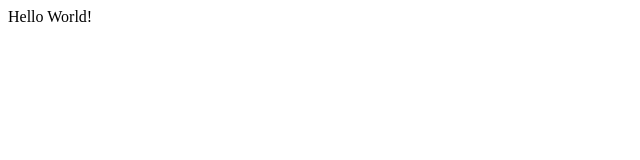
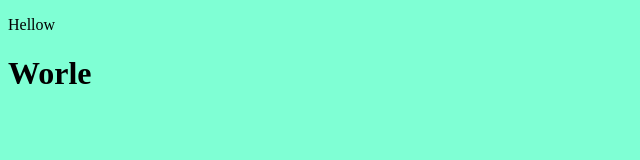
Before and after one commit to Tang979/CCVMTPTPM_Nhom4, a plain HTML site: page index.html in a window 1280 px wide. Shown: the whole page, without its empty margins (0-640 px from the left). Drawn offline with Linux system fonts and the light colour scheme.

Commit message:
html-css

```diff
--- a/index.html
+++ b/index.html
@@ -8,7 +8,8 @@
 </head>
 <body>
     <div class="hello-box">
-        Hello World!
+        <p>Hellow</p>
+        <h1>Worle</h1>
     </div>
 </body>
 </html>
--- a/style.css
+++ b/style.css
@@ -0,0 +1,3 @@
+* {
+    background-color: aquamarine;
+}
```
